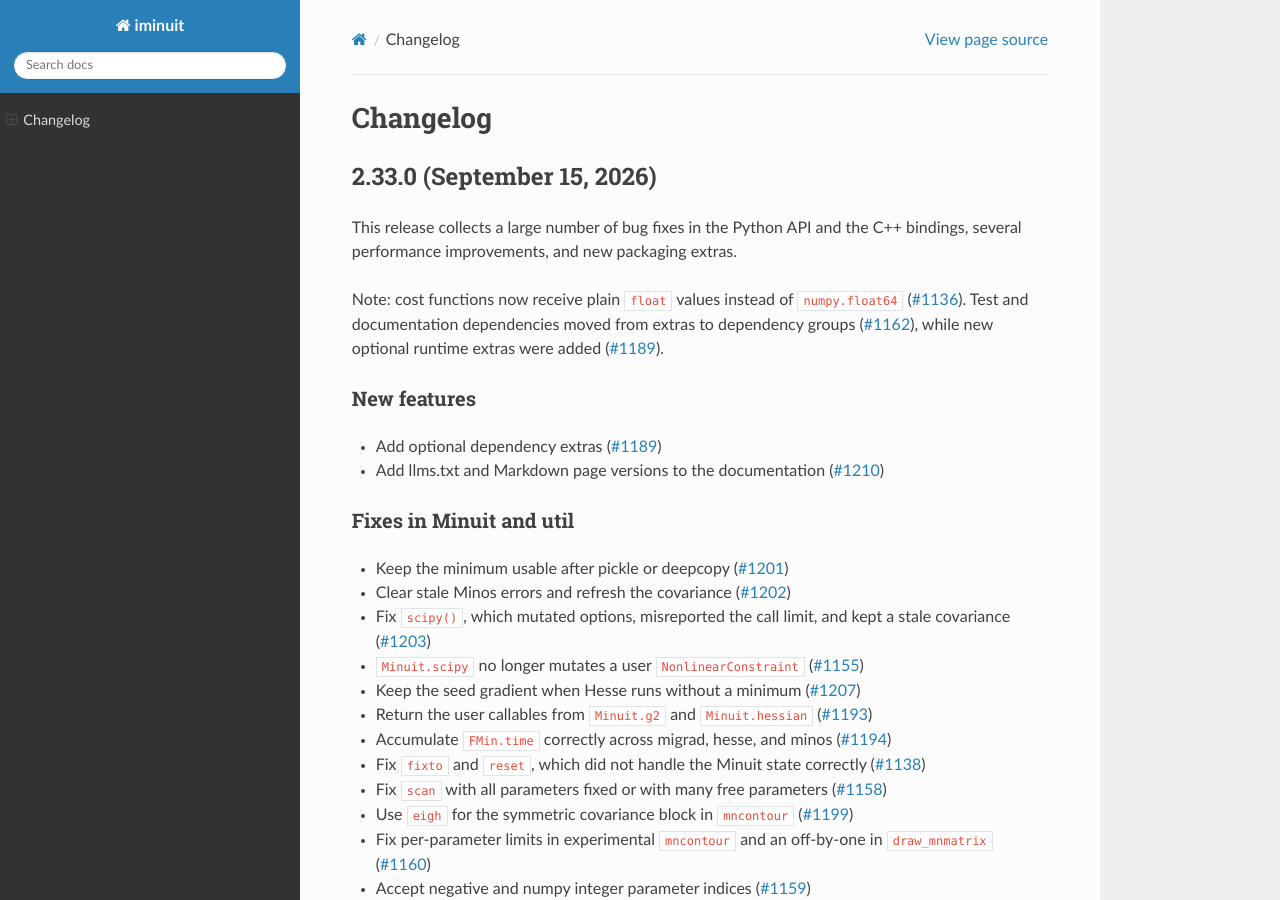
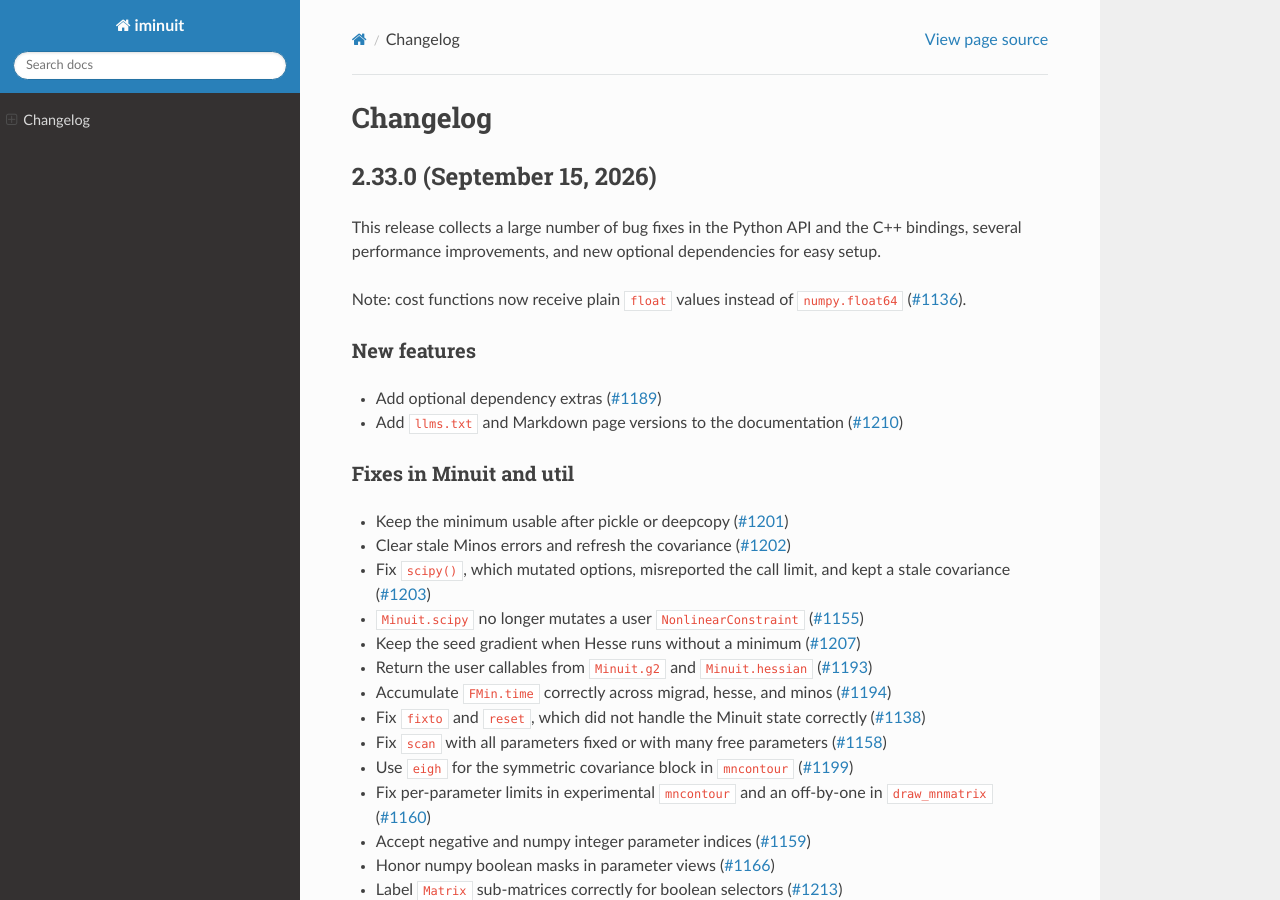
Before and after one commit to scikit-hep/iminuit, a Sphinx documentation site: the page built from doc/changelog.rst, in a window 1280 px wide and 900 px high. Built offline with Sphinx 7.4.7 and the Read the Docs theme 3.1.0, drawn with Linux system fonts in a browser that asks for light colours; pages that are not in the unit, such as notebooks, are missing from menus.

Commit message:
Revise changelog for version 2.33.0
Updated changelog for version 2.33.0 with bug fixes, performance improvements, and new optional dependencies.

```diff
--- a/doc/changelog.rst
+++ b/doc/changelog.rst
@@ -8,18 +8,15 @@ Changelog
 2.33.0 (September 15, 2026)
 ---------------------------
 This release collects a large number of bug fixes in the Python API and the C++
-bindings, several performance improvements, and new packaging extras.
+bindings, several performance improvements, and new optional dependencies for easy setup.
 
 Note: cost functions now receive plain ``float`` values instead of ``numpy.float64``
-(`#1136 <https://github.com/scikit-hep/iminuit/pull/1136>`_). Test and documentation
-dependencies moved from extras to dependency groups
-(`#1162 <https://github.com/scikit-hep/iminuit/pull/1162>`_), while new optional
-runtime extras were added (`#1189 <https://github.com/scikit-hep/iminuit/pull/1189>`_).
+(`#1136 <https://github.com/scikit-hep/iminuit/pull/1136>`_).
 
 New features
 ~~~~~~~~~~~~
 - Add optional dependency extras (`#1189 <https://github.com/scikit-hep/iminuit/pull/1189>`_)
-- Add llms.txt and Markdown page versions to the documentation (`#1210 <https://github.com/scikit-hep/iminuit/pull/1210>`_)
+- Add ``llms.txt`` and Markdown page versions to the documentation (`#1210 <https://github.com/scikit-hep/iminuit/pull/1210>`_)
 
 Fixes in Minuit and util
 ~~~~~~~~~~~~~~~~~~~~~~~~
```
